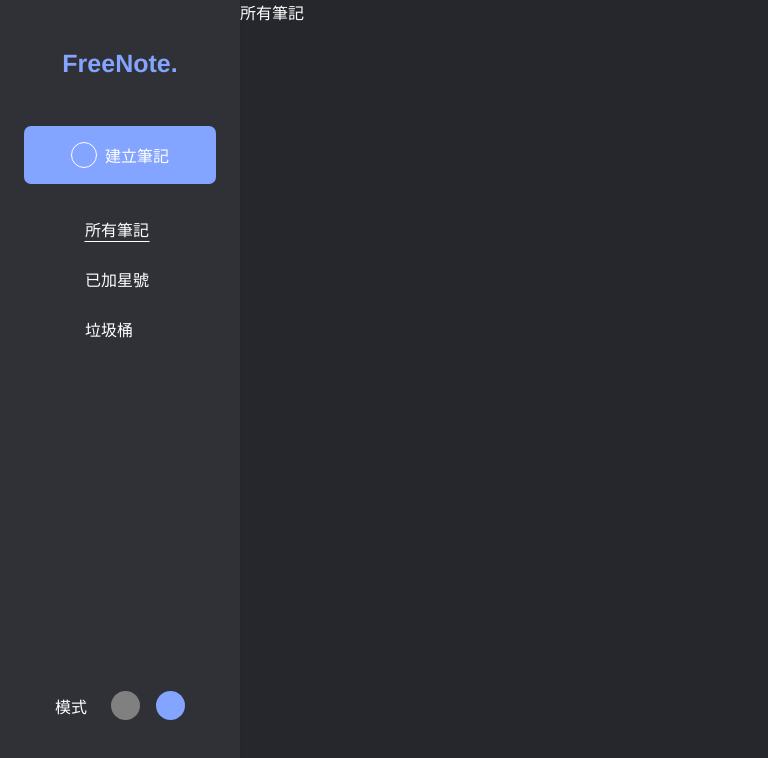
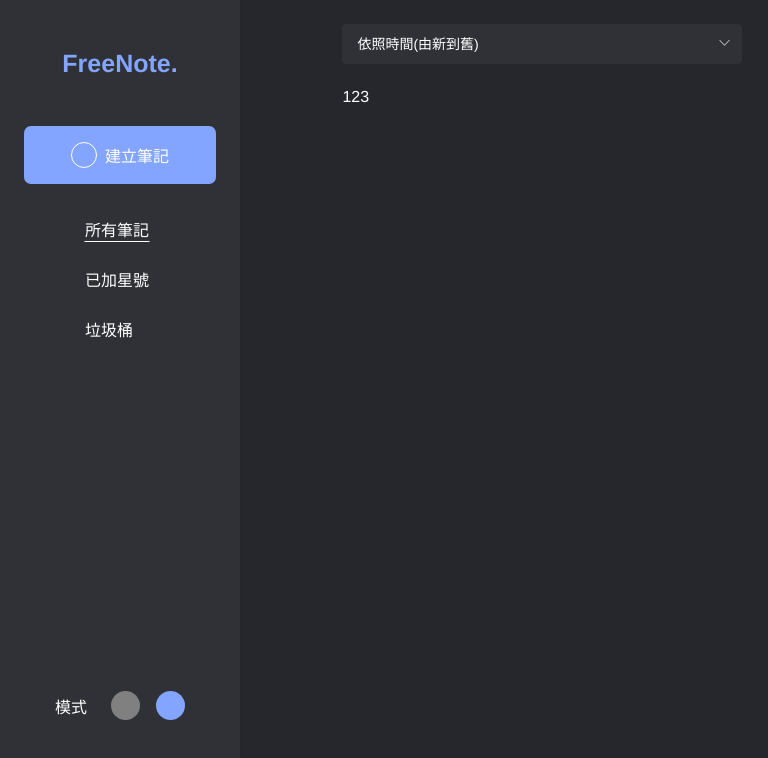
Before and after one commit to lulu7613/free-note, a Nuxt app: page / in a window 1280 px wide. Shown: the top 758 px of the page, without its empty margins (0-768 px from the left). Built offline with nearby package versions, Linux system fonts and the light colour scheme; no server answers.

Commit message:
新增 Navbar 元件、完成 select 切換樣式

```diff
--- a/assets/styles/themes.scss
+++ b/assets/styles/themes.scss
@@ -35,6 +35,14 @@
   .ql-snow .ql-fill, .ql-snow .ql-stroke.ql-fill {
     fill: white;
   }
+
+  // Navbar select
+  .select {
+    .el-input--suffix .el-input__inner {
+      color: white;
+      background-color: $--color-dark;
+    }
+  }
 }
 
 .theme-sunny {
--- /dev/null
+++ b/components/Navbar/index.vue
@@ -0,0 +1,55 @@
+<template>
+  <div class="py-4">
+    <div>
+      <el-select v-show="appMode === 'night'" class="select" popper-class="select-option" v-model="sortBy">
+        <el-option label="依照時間(由新到舊)" value="desc" />
+        <el-option label="依照時間(由舊到新)" value="asc" />
+      </el-select>
+      <el-select v-show="appMode === 'sunny'" class="select" v-model="sortBy">
+        <el-option label="依照時間(由新到舊)" value="desc" />
+        <el-option label="依照時間(由舊到新)" value="asc" />
+      </el-select>
+    </div>
+  </div>
+</template>
+
+<script>
+export default {
+  data() {
+    return {
+      sortBy: 'desc',
+    }
+  },
+
+  computed: {
+    appMode() {
+      return this.$store.state.appMode
+    },
+  }
+}
+</script>
+
+<style lang="scss">
+@import '~assets/styles/variables.scss';
+
+  .select {
+    .el-input {
+      width: 25rem;
+    }
+
+    .el-input--suffix .el-input__inner {
+      border: 0;
+      font-family: inherit;
+    }
+  }
+
+  .select-option {
+    .el-scrollbar {
+      background-color: $--color-dark;
+    }
+    .el-select-dropdown__item.hover, .el-select-dropdown__item:hover {
+      background-color: $--color-black;
+    }
+  }
+
+</style>
--- a/pages/index.vue
+++ b/pages/index.vue
@@ -1,13 +1,16 @@
 <template>
-  <div>
-    所有筆記
+  <div class="container">
+    <Navbar/>
+    <div>123</div>
   </div>
 </template>
 
 <script>
+import Navbar from '~/components/Navbar/index.vue'
 
 export default {
   components: {
+    Navbar
   },
 
   computed: {
@@ -28,5 +31,11 @@ export default {
 }
 </script>
 
-<style>
+<style lang="scss">
+  :root {
+  --padding-width: 8vw;
+  }
+  .container {
+    padding: 0 var(--padding-width);
+  }
 </style>
```
